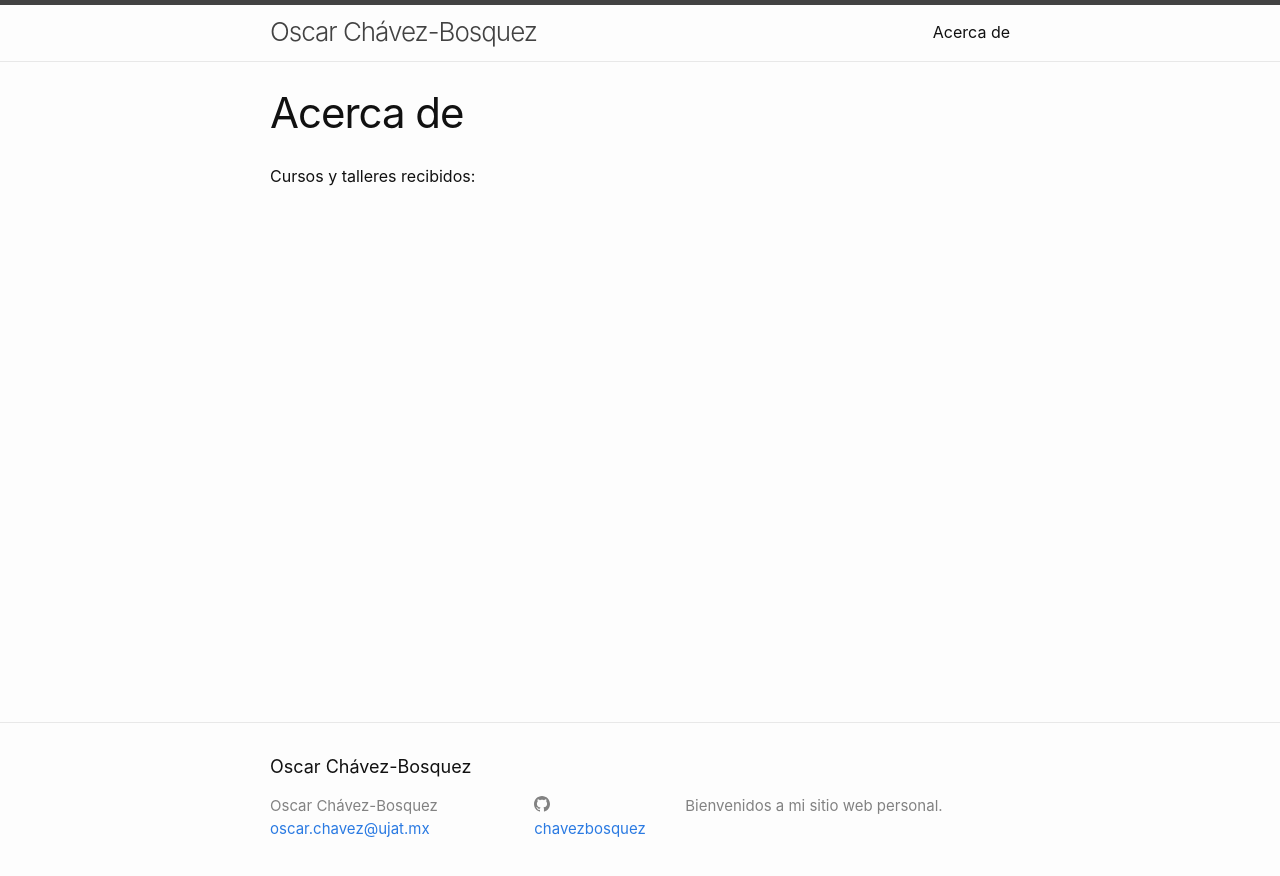
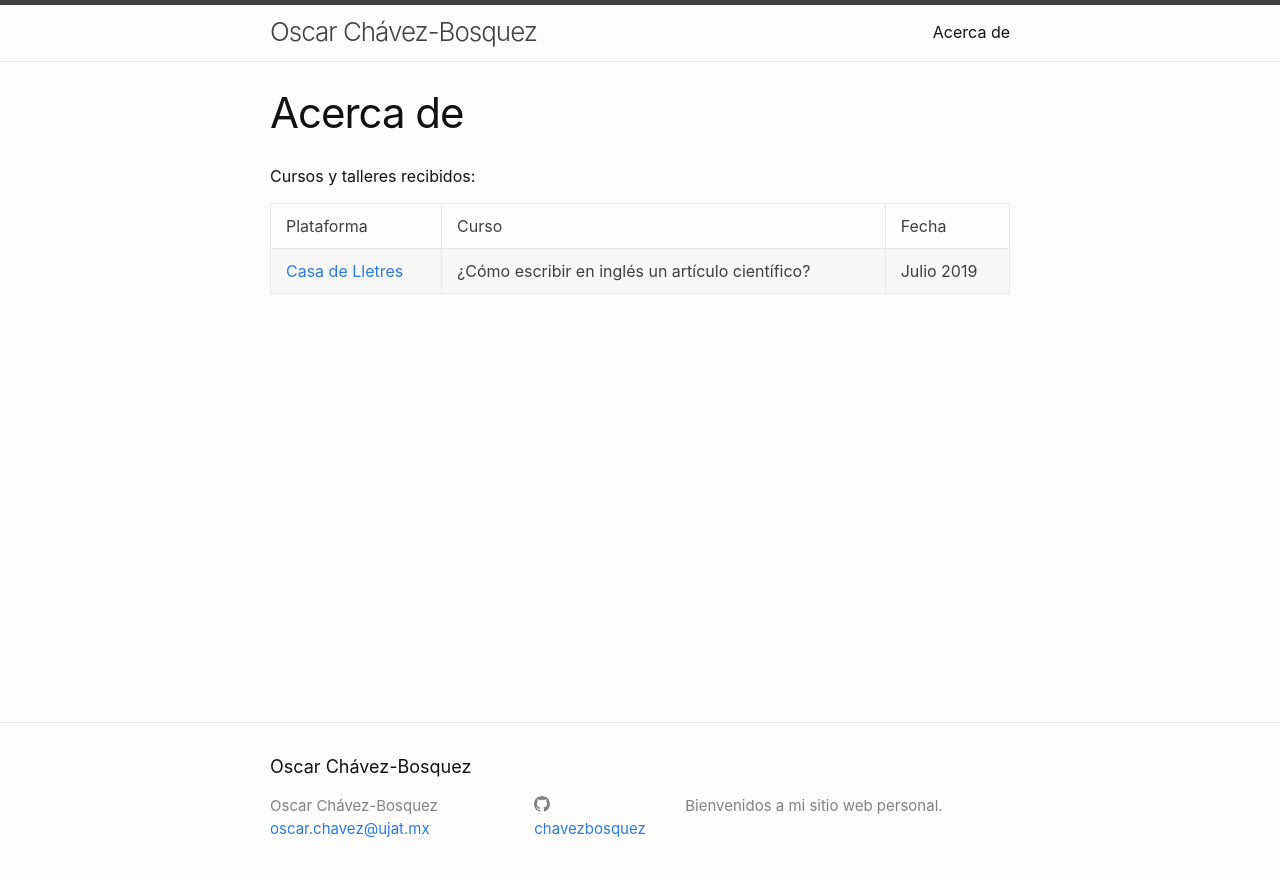
Before and after one commit to chavezbosquez/chavezbosquez.github.io, a Jekyll site: the page built from about.markdown, in a window 1280 px wide. Shown: the top 876 px of the page. Built offline with Jekyll 4.4.1, drawn with Linux system fonts in a browser that asks for light colours.

Commit message:
Acerca de

```diff
--- a/about.markdown
+++ b/about.markdown
@@ -17,3 +17,6 @@ You can find the source code for Jekyll at GitHub:
 -->
 
 Cursos y talleres recibidos:
+
+| Plataforma | Curso | Fecha |
+| [Casa de Lletres](https://www.casadelletres.eu) | ¿Cómo escribir en inglés un artículo científico? | Julio 2019 |
```
